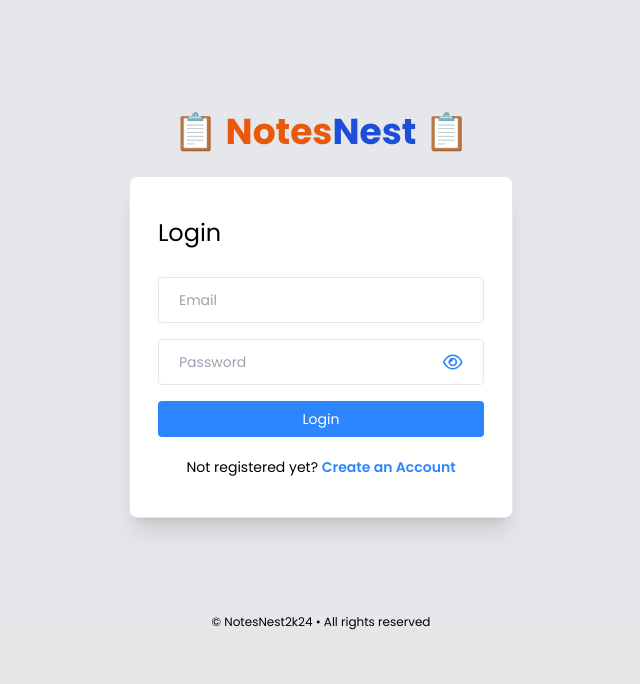
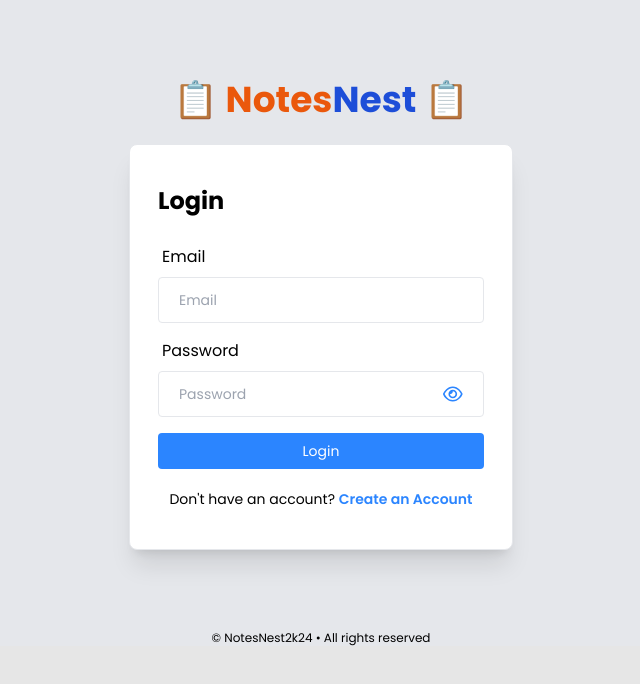
Before and after one commit to PREDEEP464/NotesManager2k24, a React (Vite) app in the folder frontend/notes-app/: page / in a window 1280 px wide. Shown: the top 684 px of the page, without its empty margins (319-959 px from the left). Built offline with nearby package versions, Linux system fonts and the light colour scheme.

Commit message:
Name fields

```diff
--- a/frontend/notes-app/src/pages/Login/Login.jsx
+++ b/frontend/notes-app/src/pages/Login/Login.jsx
@@ -50,13 +50,13 @@ const Login = () => {
 
   return (
     <div className="flex flex-col items-center justify-center bg-gray-200">
-      <div className = 'mt-28'></div>
+      <div className = 'mt-20'></div>
       <h1 className="text-4xl mb-6 font-bold text-orange-600">📋 Notes
       <span className='text-4xl mb-6 font-bold text-blue-700'>Nest 📋</span> </h1>
       <div className="w-96 border shadow-xl rounded-lg bg-white px-7 py-10">
         <form onSubmit={handleLogin}>
-          <h2 className="text-2xl mb-7">Login</h2>
-
+          <h2 className="text-2xl font-bold mb-7">Login</h2>
+          <h6 className="text-md ml-1 mb-2">Email</h6>
           <input
             type="text"
             placeholder="Email"
@@ -64,7 +64,7 @@ const Login = () => {
             value={email}
             onChange={(e) => setEmail(e.target.value)}
           />
-
+          <h6 className="text-md ml-1 mb-2">Password</h6>
           <PasswordInput
             value={password}
             onchange={(e) => setPassword(e.target.value)}
@@ -77,7 +77,7 @@ const Login = () => {
           </button>
 
           <p className='text-sm text-center mt-4'>
-            Not registered yet?{" "}
+            Don't have an account?{" "}
             <Link
               to="/signup"
               className="text-primary font-semibold hover:text-blue-700 hover:underline"
@@ -87,7 +87,7 @@ const Login = () => {
           </p>
         </form>
       </div>
-      <footer className="text-xs text-center mt-24">
+      <footer className="text-xs text-center mt-20">
         © NotesNest2k24 • All rights reserved
       </footer>
     </div>
--- a/frontend/notes-app/src/pages/SignUp/SignUp.jsx
+++ b/frontend/notes-app/src/pages/SignUp/SignUp.jsx
@@ -62,13 +62,13 @@ const SignUp = () => {
 
   return (
     <div className="flex flex-col items-center justify-center bg-gray-200">
-      <div className = 'mt-28'></div>
+      <div className = 'mt-10'></div>
       <h1 className="text-4xl mb-6 font-bold text-orange-600">📋 Notes
       <span className='text-4xl mb-6 font-bold text-blue-700'>Nest 📋</span> </h1>
       <div className="w-96 border shadow-xl rounded-lg bg-white px-7 py-10">
         <form onSubmit={handleSignUp}>
-          <h2 className="text-2xl mb-7">Sign Up</h2>
-
+          <h2 className="text-2xl font-bold mb-7">Sign Up</h2>
+          <h6 className="text-md ml-1 mb-2">Name</h6>
           <input
             type="text"
             placeholder="Name"
@@ -76,7 +76,7 @@ const SignUp = () => {
             value={name}
             onChange={(e) => setName(e.target.value)}
           />
-
+          <h6 className="text-md ml-1 mb-2">Email</h6>
           <input
             type="text"
             placeholder="Email"
@@ -84,7 +84,7 @@ const SignUp = () => {
             value={email}
             onChange={(e) => setEmail(e.target.value)}
           />
-
+          <h6 className="text-md ml-1 mb-2">Password</h6>
           <PasswordInput
             value={password}
             onchange={(e) => setPassword(e.target.value)}
@@ -107,7 +107,7 @@ const SignUp = () => {
           </p>
         </form>
       </div>
-      <footer className="text-xs text-center mt-10">
+      <footer className="text-xs text-center mt-6">
         © NotesNest2k24 • All rights reserved
       </footer>
     </div>
```
